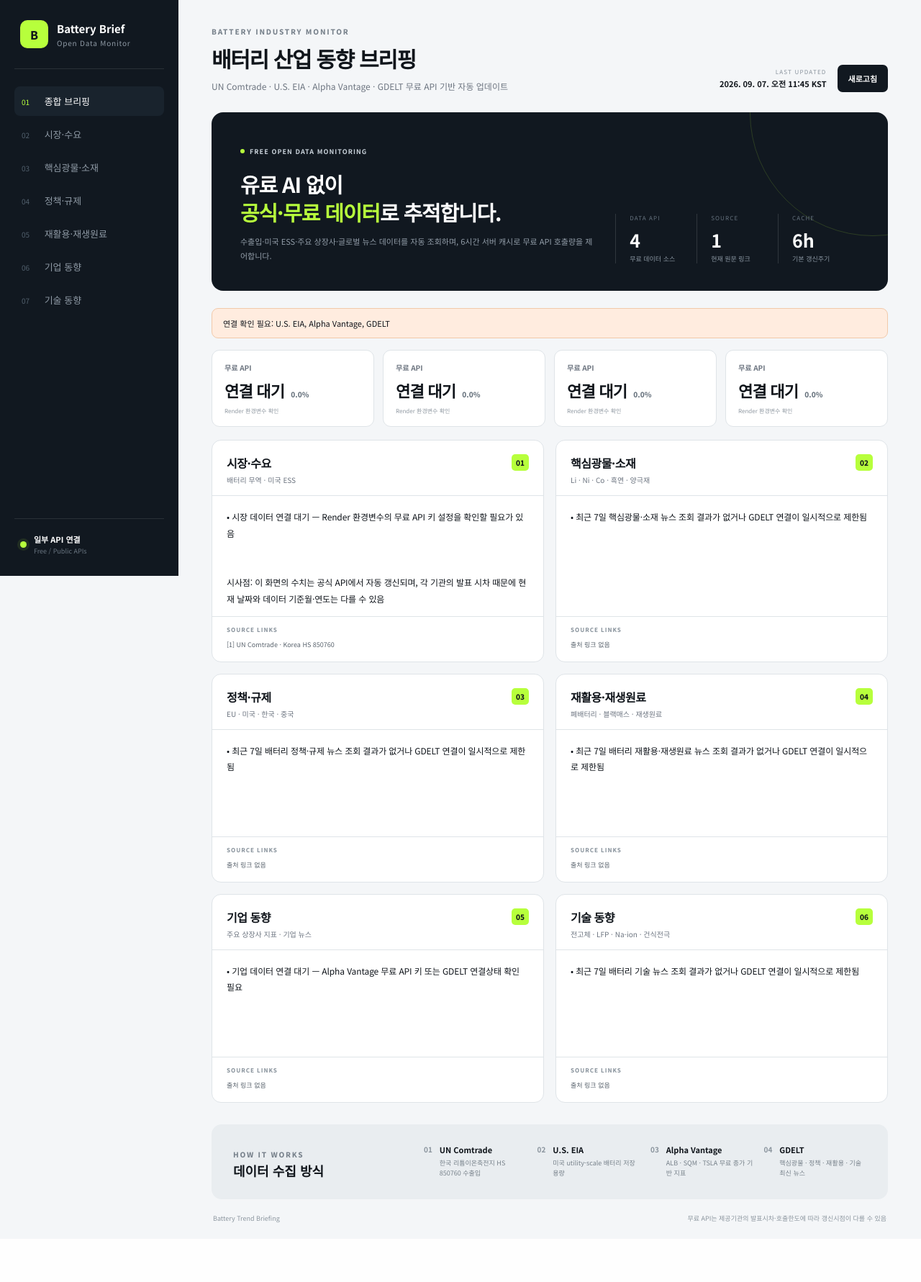
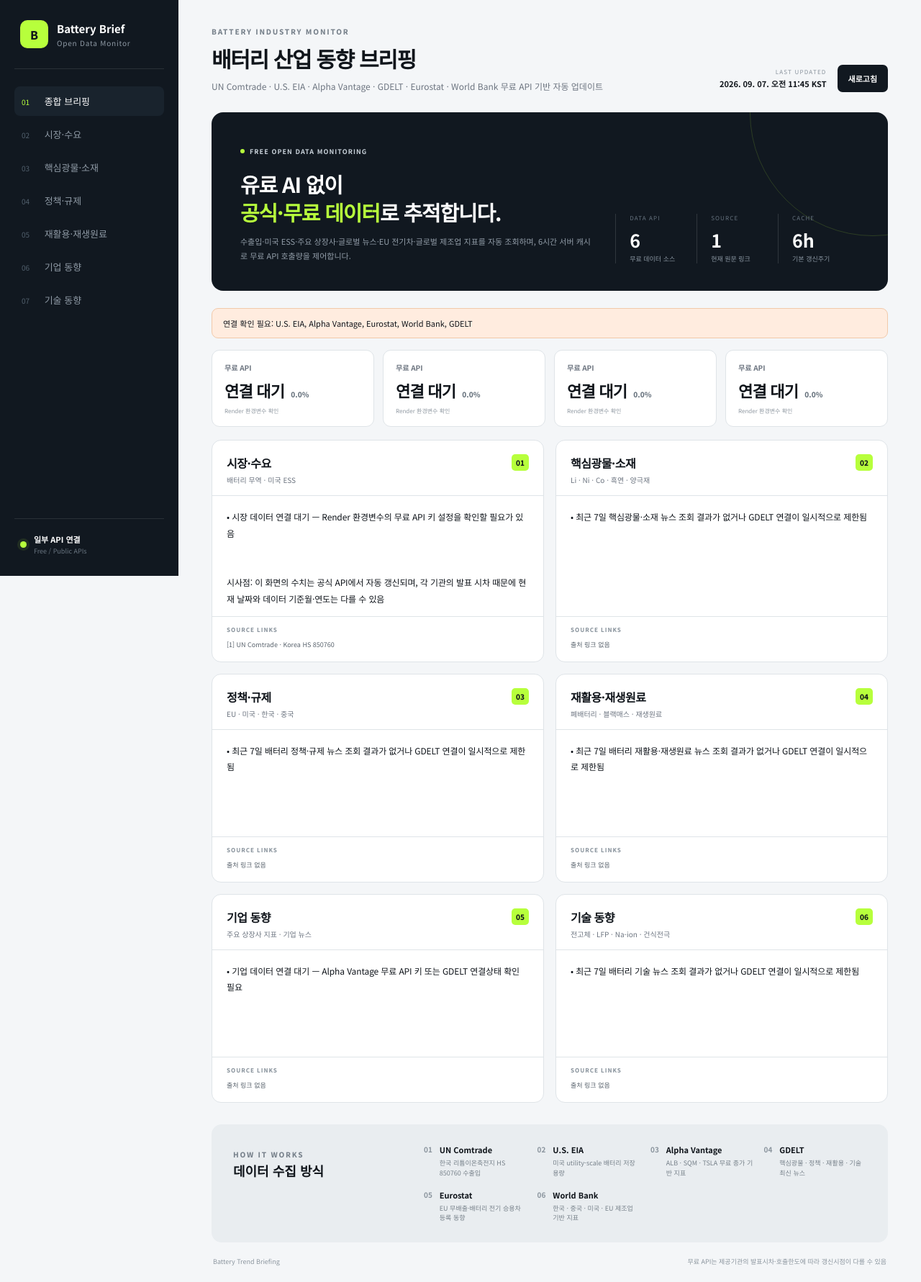
Before and after one commit to yangsolb88-sudo/battery-trend-dashboard, a FastAPI app: page / in a window 1280 px wide. Shown: the whole page at 72% size. Before the commit the page ends 1699 px from the top, so only its background shows below. Run offline with FastAPI, Linux system fonts and the light colour scheme; data that the repository does not hold is empty.

Commit message:
Add files via upload

```diff
--- a/main.py
+++ b/main.py
@@ -76,7 +76,7 @@ def build_url(base: str, params: dict[str, Any]) -> str:
     return f"{base}?{urlencode(clean, doseq=True)}"
 
 
-def request_json(url: str, *, params: dict[str, Any] | None = None, headers: dict[str, str] | None = None) -> dict[str, Any]:
+def request_json(url: str, *, params: dict[str, Any] | None = None, headers: dict[str, str] | None = None) -> Any:
     hdrs = {"User-Agent": USER_AGENT, "Accept": "application/json"}
     if headers:
         hdrs.update(headers)
@@ -252,6 +252,155 @@ def alpha_quotes() -> list[dict[str, Any]]:
     return out
 
 
+
+def _jsonstat_categories(payload: dict[str, Any], dim_id: str) -> list[tuple[str, str, int]]:
+    dim = (payload.get("dimension") or {}).get(dim_id) or {}
+    cat = dim.get("category") or {}
+    index = cat.get("index") or {}
+    labels = cat.get("label") or {}
+    if isinstance(index, list):
+        return [(str(code), str(labels.get(code, code)), pos) for pos, code in enumerate(index)]
+    if isinstance(index, dict):
+        return sorted([(str(code), str(labels.get(code, code)), int(pos)) for code, pos in index.items()], key=lambda x: x[2])
+    return []
+
+
+def eurostat_ev_registrations() -> dict[str, Any]:
+    """Latest EU zero-emission/battery-only passenger-car registrations from Eurostat. No API key required."""
+    base = "https://ec.europa.eu/eurostat/api/dissemination/statistics/1.0/data/road_eqr_zev"
+    payload = request_json(base, params={"lang": "en", "geo": "EU27_2020"})
+    ids = payload.get("id") or []
+    sizes = payload.get("size") or []
+    values = payload.get("value") or []
+    if not ids or not sizes or not values:
+        raise RuntimeError("Eurostat road_eqr_zev 응답 형식 확인 필요")
+
+    cats = {dim: _jsonstat_categories(payload, dim) for dim in ids}
+    time_dim = "time" if "time" in ids else ids[-1]
+    time_codes = cats.get(time_dim, [])
+    if not time_codes:
+        raise RuntimeError("Eurostat 시간축 없음")
+
+    def year_key(item: tuple[str, str, int]) -> int:
+        code, label, _ = item
+        for candidate in (code, label):
+            try:
+                return int(str(candidate)[:4])
+            except ValueError:
+                pass
+        return -1
+
+    latest_time = max(time_codes, key=year_key)
+    target_year = year_key(latest_time)
+
+    preferred: dict[str, set[int]] = {}
+    for dim in ids:
+        entries = cats.get(dim, [])
+        if dim == time_dim:
+            preferred[dim] = {latest_time[2]}
+            continue
+        if dim == "geo":
+            matches = {pos for code, label, pos in entries if code == "EU27_2020" or label.strip().lower() in {"european union - 27 countries (from 2020)", "european union"}}
+            if matches:
+                preferred[dim] = matches
+                continue
+        if dim in {"freq"} and any(code == "A" for code, _, _ in entries):
+            preferred[dim] = {pos for code, _, pos in entries if code == "A"}
+            continue
+        if dim in {"unit"} and any(code == "NR" for code, _, _ in entries):
+            preferred[dim] = {pos for code, _, pos in entries if code == "NR"}
+            continue
+        passenger = {pos for _, label, pos in entries if "passenger car" in label.lower()}
+        if passenger:
+            preferred[dim] = passenger
+            continue
+        battery = {pos for _, label, pos in entries if "battery-only" in label.lower() or "battery only" in label.lower()}
+        if battery:
+            preferred[dim] = battery
+            continue
+
+    # JSON-stat flattened array: last dimension varies fastest.
+    strides = []
+    for i in range(len(sizes)):
+        stride = 1
+        for later in sizes[i + 1:]:
+            stride *= int(later)
+        strides.append(stride)
+
+    candidates: list[tuple[float, list[int]]] = []
+    for flat_index, raw in enumerate(values):
+        if raw is None:
+            continue
+        try:
+            val = float(raw)
+        except (TypeError, ValueError):
+            continue
+        coords = []
+        remain = flat_index
+        for size, stride in zip(sizes, strides):
+            pos = remain // stride
+            remain = remain % stride
+            coords.append(int(pos))
+        ok = True
+        for i, dim in enumerate(ids):
+            allowed = preferred.get(dim)
+            if allowed is not None and coords[i] not in allowed:
+                ok = False
+                break
+        if ok:
+            candidates.append((val, coords))
+
+    if not candidates:
+        raise RuntimeError("Eurostat EU 승용차 등록값을 찾지 못함")
+    # If an extra unspecified dimension remains, the aggregate/passenger-car value is normally the largest relevant value.
+    value, coords = max(candidates, key=lambda x: x[0])
+
+    labels = {}
+    for i, dim in enumerate(ids):
+        entries = cats.get(dim, [])
+        match = next((label for code, label, pos in entries if pos == coords[i]), "")
+        labels[dim] = match
+
+    return {
+        "year": target_year,
+        "value": value,
+        "label": next((v for k, v in labels.items() if "passenger car" in v.lower()), "EU zero-emission passenger cars"),
+        "source": source("Eurostat · New zero-emission road vehicles (road_eqr_zev)", "https://ec.europa.eu/eurostat/databrowser/view/road_eqr_zev/default/table?lang=en"),
+    }
+
+
+def world_bank_manufacturing() -> dict[str, Any]:
+    """Manufacturing value added (% of GDP) for key battery economies. No API key required."""
+    countries = "KOR;CHN;USA;EUU"
+    indicator = "NV.IND.MANF.ZS"
+    end_year = now_kst().year
+    start_year = end_year - 6
+    url = f"https://api.worldbank.org/v2/country/{countries}/indicator/{indicator}"
+    payload = request_json(url, params={"format": "json", "date": f"{start_year}:{end_year}", "per_page": "200"})
+    if not isinstance(payload, list) or len(payload) < 2 or not isinstance(payload[1], list):
+        raise RuntimeError("World Bank 응답 형식 확인 필요")
+    wanted = {"KOR": "한국", "CHN": "중국", "USA": "미국", "EUU": "EU"}
+    latest: dict[str, dict[str, Any]] = {}
+    for row in payload[1]:
+        if not isinstance(row, dict):
+            continue
+        code = ((row.get("countryiso3code") or "").upper())
+        value = safe_float(row.get("value"))
+        if code not in wanted or value is None:
+            continue
+        try:
+            year = int(row.get("date"))
+        except (TypeError, ValueError):
+            continue
+        if code not in latest or year > latest[code]["year"]:
+            latest[code] = {"country": wanted[code], "year": year, "value": value}
+    if not latest:
+        raise RuntimeError("World Bank 제조업 지표 값 없음")
+    return {
+        "rows": [latest[c] for c in ("KOR", "CHN", "USA", "EUU") if c in latest],
+        "source": source("World Bank · Manufacturing, value added (% of GDP)", "https://data.worldbank.org/indicator/NV.IND.MANF.ZS"),
+    }
+
 def parse_gdelt_date(value: str) -> str:
     if not value:
         return ""
@@ -371,6 +520,22 @@ def generate_dashboard_sync() -> dict[str, Any]:
         connections["alpha"] = {"status": "error", "label": "Alpha Vantage"}
         errors.append("Alpha Vantage")
 
+    eurostat = None
+    try:
+        eurostat = eurostat_ev_registrations()
+        connections["eurostat"] = {"status": "ok", "label": "Eurostat"}
+    except Exception:
+        connections["eurostat"] = {"status": "error", "label": "Eurostat"}
+        errors.append("Eurostat")
+
+    world_bank = None
+    try:
+        world_bank = world_bank_manufacturing()
+        connections["worldbank"] = {"status": "ok", "label": "World Bank"}
+    except Exception:
+        connections["worldbank"] = {"status": "error", "label": "World Bank"}
+        errors.append("World Bank")
+
     # 2) GDELT news — free, no key
     queries = {
         "MATERIALS": '(battery OR lithium) (lithium OR nickel OR cobalt OR graphite OR cathode OR precursor) sourcelang:english',
@@ -413,6 +578,17 @@ def generate_dashboard_sync() -> dict[str, Any]:
             f"• 미국 운영 중 utility-scale 배터리 저장용량 — {fmt_number(eia['capacity_mw'] / 1000, 2)} GW · {eia['period']} 기준 [{local_num}]"
         )
         market_sources.append(eia["source"])
+    if eurostat:
+        local_num = len(market_sources) + 1
+        market_lines.append(
+            f"• EU 신규 무배출 승용차 등록 — {fmt_number(eurostat['value'] / 1_000_000, 2)}백만 대 · {eurostat['year']}년 [{local_num}]"
+        )
+        market_sources.append(eurostat["source"])
+    if world_bank and world_bank.get("rows"):
+        local_num = len(market_sources) + 1
+        wb_text = " · ".join(f"{r['country']} {r['value']:.1f}%({r['year']})" for r in world_bank["rows"])
+        market_lines.append(f"• 주요 배터리 경제권 제조업 부가가치 비중 — {wb_text} [{local_num}]")
+        market_sources.append(world_bank["source"])
     if not market_lines:
         market_lines.append("• 시장 데이터 연결 대기 — Render 환경변수의 무료 API 키 설정을 확인할 필요가 있음")
     market_lines.append("\n시사점: 이 화면의 수치는 공식 API에서 자동 갱신되며, 각 기관의 발표 시차 때문에 현재 날짜와 데이터 기준월·연도는 다를 수 있음")
@@ -472,8 +648,16 @@ def generate_dashboard_sync() -> dict[str, Any]:
             "meta": f"{eia['period']} · utility-scale",
             "source": "U.S. EIA",
         })
+    if eurostat:
+        kpis.append({
+            "label": "EU 무배출 승용차 신규등록",
+            "value": f"{fmt_number(eurostat['value'] / 1_000_000, 2)}M",
+            "change": None,
+            "meta": f"{eurostat['year']} · Eurostat",
+            "source": "Eurostat",
+        })
     if quotes:
-        for quote in quotes[:2]:
+        for quote in quotes[:1]:
             kpis.append({
                 "label": quote["symbol"],
                 "value": f"${quote['price']:,.2f}",
--- a/static/app.js
+++ b/static/app.js
@@ -88,7 +88,7 @@ async function loadDashboard() {
     document.getElementById("kpiGrid").innerHTML = (latestData.kpis || []).map(kpiHtml).join("");
     document.getElementById("sourceCount").textContent = latestData.all_sources?.length ?? 0;
     document.getElementById("updatedAt").textContent = `${formatDate(latestData.generated_at)} KST`;
-    document.getElementById("apiCount").textContent = Object.keys(latestData.connections || {}).length || 4;
+    document.getElementById("apiCount").textContent = Object.keys(latestData.connections || {}).length || 6;
     document.getElementById("loading").classList.add("hidden");
     grid.classList.remove("hidden");
 
--- a/templates/index.html
+++ b/templates/index.html
@@ -45,7 +45,7 @@
         <div>
           <p class="eyebrow">BATTERY INDUSTRY MONITOR</p>
           <h1>배터리 산업 동향 브리핑</h1>
-          <p class="top-desc">UN Comtrade · U.S. EIA · Alpha Vantage · GDELT 무료 API 기반 자동 업데이트</p>
+          <p class="top-desc">UN Comtrade · U.S. EIA · Alpha Vantage · GDELT · Eurostat · World Bank 무료 API 기반 자동 업데이트</p>
         </div>
         <div class="top-actions">
           <div class="updated">
@@ -60,10 +60,10 @@
         <div class="hero-copy">
           <span class="live-pill"><i></i> FREE OPEN DATA MONITORING</span>
           <h2>유료 AI 없이<br><em>공식·무료 데이터</em>로 추적합니다.</h2>
-          <p>수출입·미국 ESS·주요 상장사·글로벌 뉴스 데이터를 자동 조회하며, 6시간 서버 캐시로 무료 API 호출량을 제어합니다.</p>
+          <p>수출입·미국 ESS·주요 상장사·글로벌 뉴스·EU 전기차·글로벌 제조업 지표를 자동 조회하며, 6시간 서버 캐시로 무료 API 호출량을 제어합니다.</p>
         </div>
         <div class="hero-stat">
-          <div><span>DATA API</span><strong id="apiCount">4</strong><small>무료 데이터 소스</small></div>
+          <div><span>DATA API</span><strong id="apiCount">6</strong><small>무료 데이터 소스</small></div>
           <div><span>SOURCE</span><strong id="sourceCount">–</strong><small>현재 원문 링크</small></div>
           <div><span>CACHE</span><strong>6h</strong><small>기본 갱신주기</small></div>
         </div>
@@ -90,6 +90,8 @@
           <div><b>02</b><p><strong>U.S. EIA</strong><span>미국 utility-scale 배터리 저장용량</span></p></div>
           <div><b>03</b><p><strong>Alpha Vantage</strong><span>ALB · SQM · TSLA 무료 종가 기반 지표</span></p></div>
           <div><b>04</b><p><strong>GDELT</strong><span>핵심광물 · 정책 · 재활용 · 기술 최신 뉴스</span></p></div>
+          <div><b>05</b><p><strong>Eurostat</strong><span>EU 무배출·배터리 전기 승용차 등록 동향</span></p></div>
+          <div><b>06</b><p><strong>World Bank</strong><span>한국 · 중국 · 미국 · EU 제조업 기반 지표</span></p></div>
         </div>
       </section>
 
```
Also changed, not shown: README.md.
